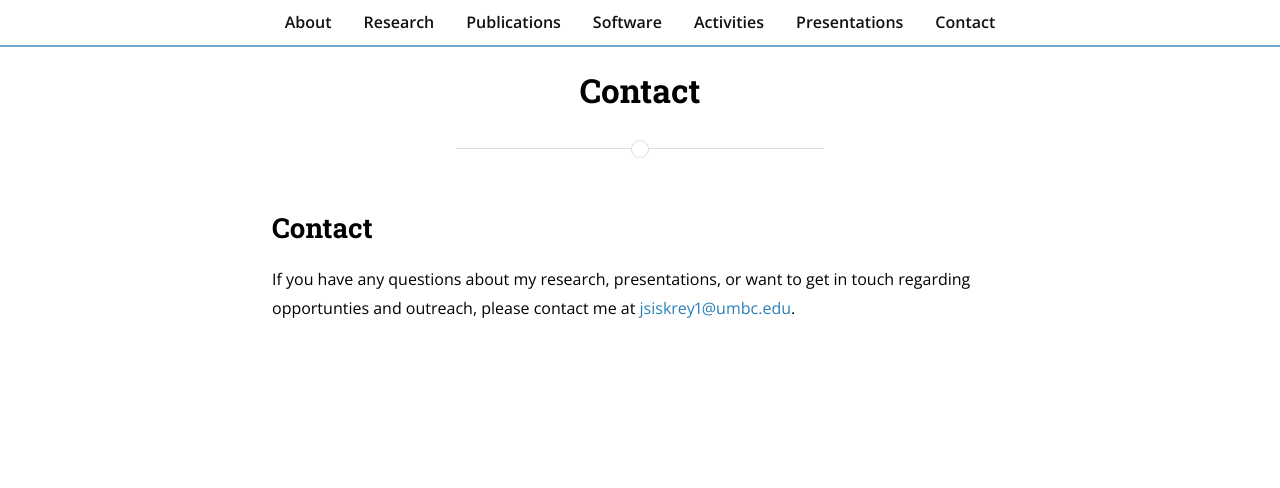
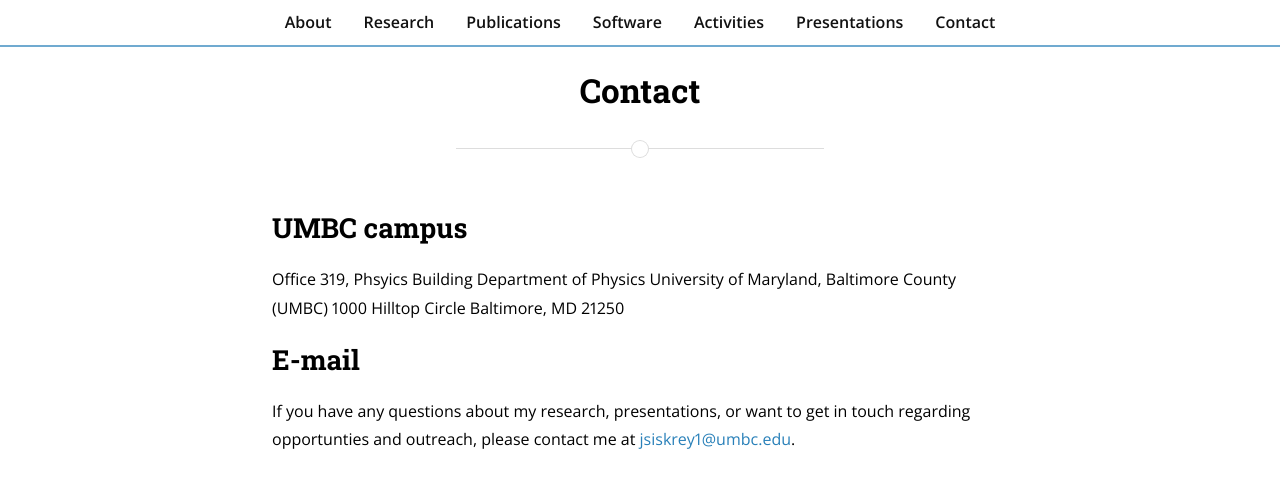
Before and after one commit to jsiskreynes-astro/jsiskreynes-astro.github.io, a Jekyll site: the page built from contact.md, in a window 1280 px wide. Shown: the top 488 px of the page. Built offline with Jekyll 4.4.1, drawn with Linux system fonts in a browser that asks for light colours; nearby versions of some CDN libraries.

Commit message:
Update contact.md

```diff
--- a/contact.md
+++ b/contact.md
@@ -5,7 +5,14 @@
 main_nav: true
 nav_order: 7
 ---
+## UMBC campus
 
-## Contact
+Office 319, Phsyics Building
+Department of Physics
+University of Maryland, Baltimore County (UMBC)
+1000 Hilltop Circle
+Baltimore, MD 21250
+
+## E-mail
 
 If you have any questions about my research, presentations, or want to get in touch regarding opportunties and outreach, please contact me at [jsiskrey1@umbc.edu](mailto:jsiskrey1@umbc.edu).
```
